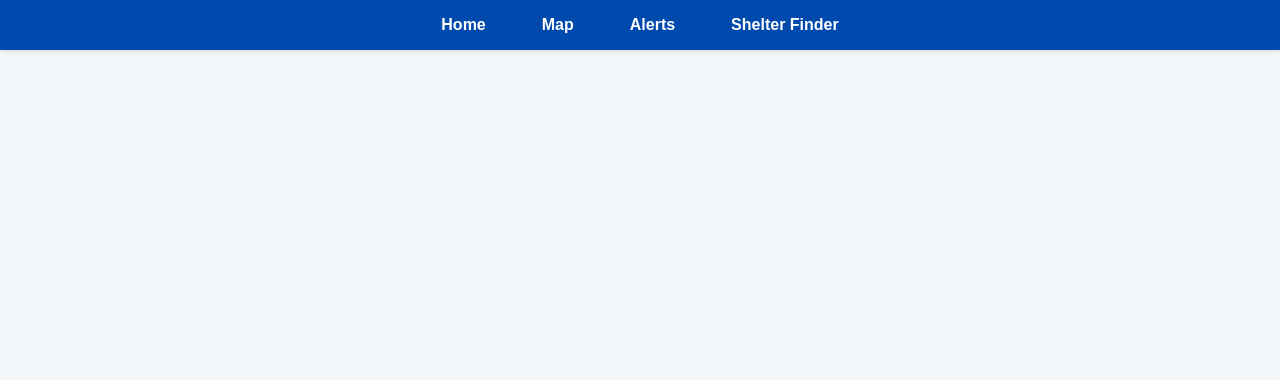
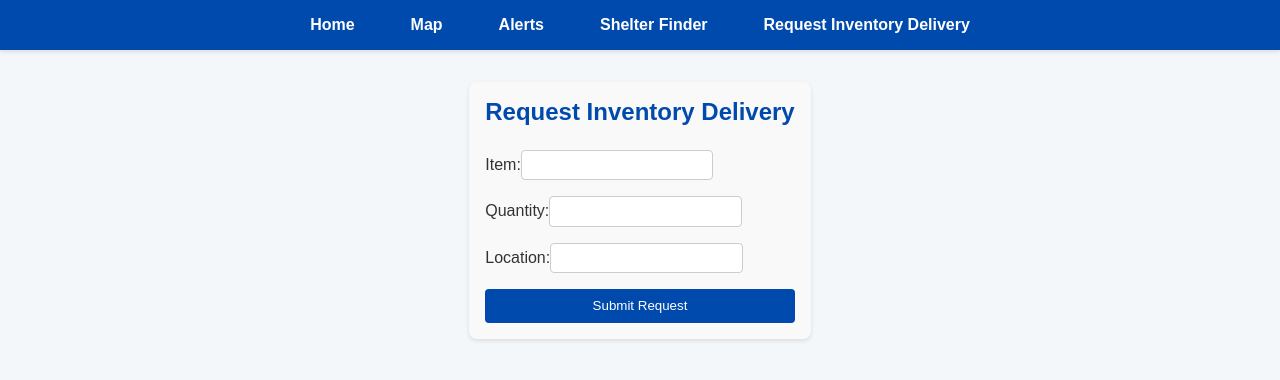
Before and after one commit to Abhi07cs08/NewHacks24, a React (Create React App) app in the folder frontend/: page /inventory-request in a window 1280 px wide. Shown: the top 380 px of the page. Built offline with nearby package versions, Linux system fonts and the light colour scheme.

Commit message:
FE/Change 5

```diff
--- a/frontend/src/App.js
+++ b/frontend/src/App.js
@@ -1,3 +1,4 @@
+// src/App.js
 import React from 'react';
 import { BrowserRouter as Router, Routes, Route, Link } from 'react-router-dom';
 import './App.css';
@@ -5,6 +6,7 @@ import HomePage from './components/HomePage';
 import MapPage from './components/MapPage';
 import AlertsPage from './components/AlertsPage';
 import ShelterFinderPage from './components/ShelterFinderPage';
+import InventoryRequest from './components/InventoryRequest'; // Updated import
 
 function App() {
     return (
@@ -16,6 +18,7 @@ function App() {
                         <li><Link to="/map">Map</Link></li>
                         <li><Link to="/alerts">Alerts</Link></li>
                         <li><Link to="/shelter">Shelter Finder</Link></li>
+                        <li><Link to="/inventory-request">Request Inventory Delivery</Link></li> {/* Updated link */}
                     </ul>
                 </nav>
                 <Routes>
@@ -23,6 +26,7 @@ function App() {
                     <Route path="/map" element={<MapPage />} />
                     <Route path="/alerts" element={<AlertsPage />} />
                     <Route path="/shelter" element={<ShelterFinderPage />} />
+                    <Route path="/inventory-request" element={<InventoryRequest />} /> {/* Updated route */}
                 </Routes>
             </div>
         </Router>
--- /dev/null
+++ b/frontend/src/components/InventoryRequest.css
@@ -0,0 +1,47 @@
+/* src/components/InventoryRequest.css */
+.inventory-request {
+    max-width: 600px;
+    margin: 2em auto;
+    padding: 1em;
+    background-color: #f9f9f9;
+    border-radius: 8px;
+    box-shadow: 0 2px 4px rgba(0, 0, 0, 0.1);
+}
+
+.inventory-request h2 {
+    margin-bottom: 1em;
+}
+
+.inventory-request form {
+    display: flex;
+    flex-direction: column;
+}
+
+.inventory-request label {
+    margin-bottom: 1em;
+}
+
+.inventory-request input {
+    padding: 0.5em;
+    border: 1px solid #ccc;
+    border-radius: 4px;
+}
+
+.inventory-request button {
+    background-color: #004aad;
+    color: white;
+    padding: 0.7em;
+    border: none;
+    border-radius: 4px;
+    cursor: pointer;
+    transition: background-color 0.3s;
+}
+
+.inventory-request button:hover {
+    background-color: #003280;
+}
+
+.success-message {
+    margin-top: 1em;
+    color: green;
+}
--- /dev/null
+++ b/frontend/src/components/InventoryRequest.js
@@ -0,0 +1,59 @@
+// src/components/InventoryRequest.js
+import React, { useState } from 'react';
+import './InventoryRequest.css';
+
+
+function InventoryRequest() {
+    const [item, setItem] = useState('');
+    const [quantity, setQuantity] = useState('');
+    const [location, setLocation] = useState('');
+    const [message, setMessage] = useState('');
+
+    const handleSubmit = (e) => {
+        e.preventDefault();
+        // Handle the request submission logic here
+        setMessage(`Request for ${quantity} ${item}(s) to be delivered to ${location} has been submitted!`);
+        setItem('');
+        setQuantity('');
+        setLocation('');
+    };
+
+    return (
+        <div className="inventory-request">
+            <h2>Request Inventory Delivery</h2>
+            <form onSubmit={handleSubmit}>
+                <label>
+                    Item:
+                    <input
+                        type="text"
+                        value={item}
+                        onChange={(e) => setItem(e.target.value)}
+                        required
+                    />
+                </label>
+                <label>
+                    Quantity:
+                    <input
+                        type="number"
+                        value={quantity}
+                        onChange={(e) => setQuantity(e.target.value)}
+                        required
+                    />
+                </label>
+                <label>
+                    Location:
+                    <input
+                        type="text"
+                        value={location}
+                        onChange={(e) => setLocation(e.target.value)}
+                        required
+                    />
+                </label>
+                <button type="submit">Submit Request</button>
+            </form>
+            {message && <p className="success-message">{message}</p>}
+        </div>
+    );
+}
+
+export default InventoryRequest;
--- a/frontend/src/components/ShelterFinderPage.js
+++ b/frontend/src/components/ShelterFinderPage.js
@@ -1,5 +1,5 @@
 import React from 'react';
-import './ShelterFinderPage.css'; // Make sure to create this CSS file
+import './ShelterFinderPage.css';
 
 function ShelterFinderPage() {
     return (
```
